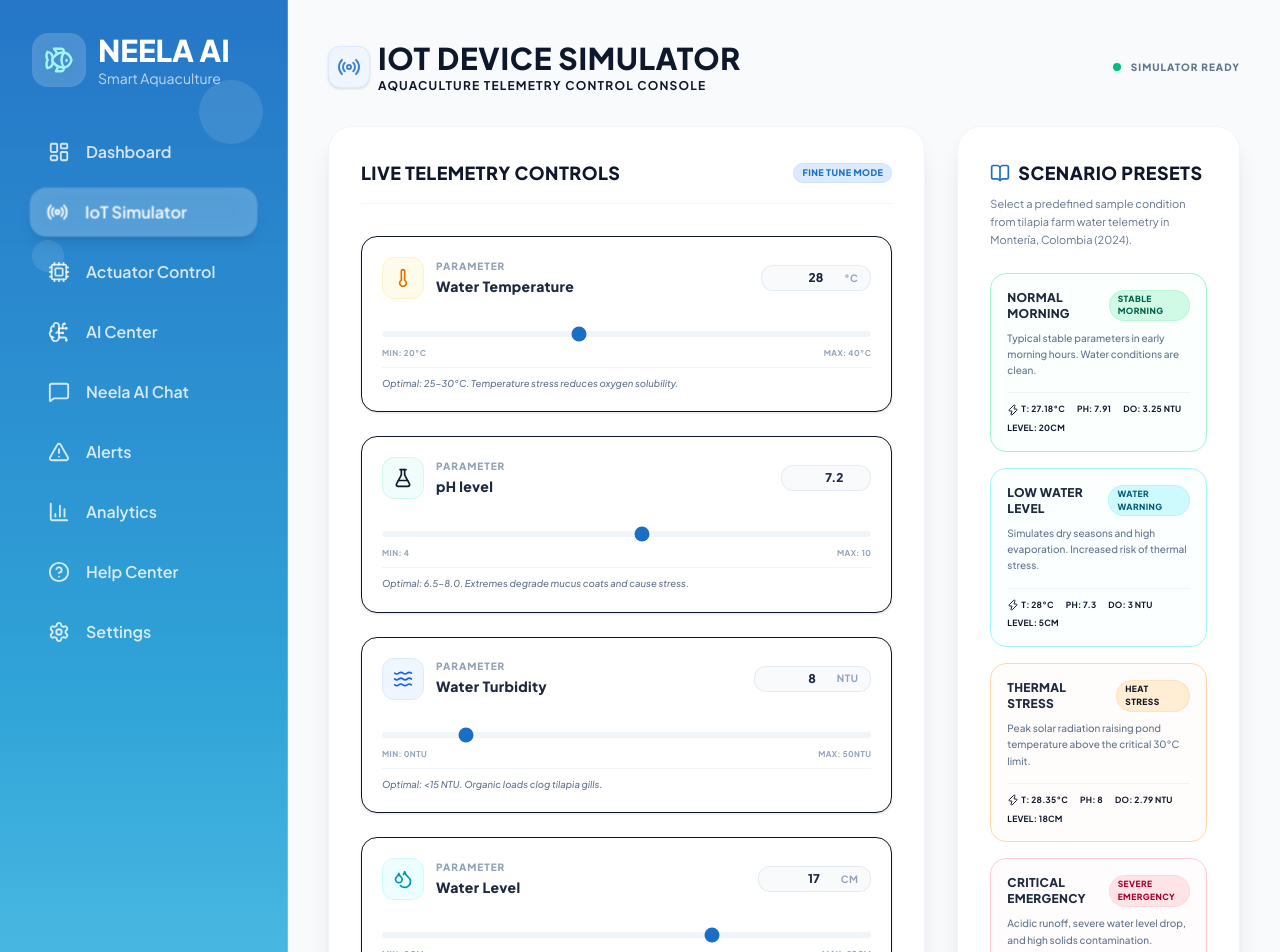
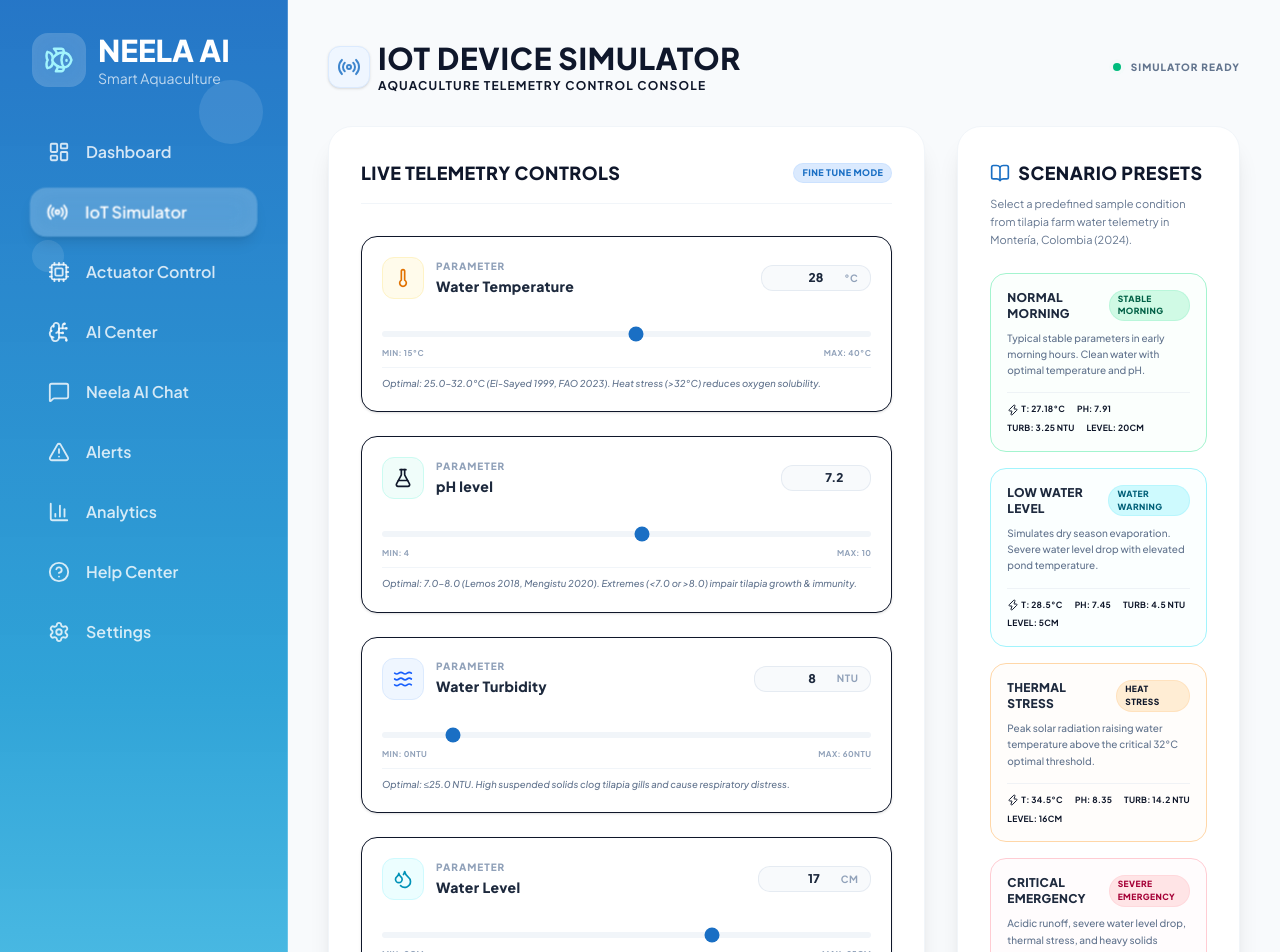
Before and after one commit to ryzmo/neela-ai, a Next.js app: page /simulator in a window 1280 px wide. Shown: the top 952 px of the page. Built offline with nearby package versions, Linux system fonts and the light colour scheme; sample sign-in values are in the browser's storage.

Commit message:
update data

```diff
--- a/src/components/AIDecisionSummary.js
+++ b/src/components/AIDecisionSummary.js
@@ -79,9 +79,7 @@
                 <Cpu className="w-4 h-4 text-slate-500 animate-pulse" />
                 <span className="text-[10px] font-bold text-slate-500 tracking-widest uppercase">RF Classifier Engine</span>
               </div>
-              <div className="px-2.5 py-0.5 rounded-full bg-blue-100 border border-blue-200/50 text-[9px] font-black text-[#1a6fc4] tracking-wider uppercase">
-                99.88% Accuracy
-              </div>
+
             </div>
 
             <span className="text-[10px] font-black text-slate-400 uppercase tracking-widest block mb-1">Pond Status</span>
--- a/src/pages/actuator.js
+++ b/src/pages/actuator.js
@@ -96,11 +96,20 @@
 }
 
   useEffect(() => {
-    setTimeout(() => {
-      loadActuator();
-      loadFeedingSchedule();
-    }, 0);
-  }, []);
+
+  loadActuator();
+
+  loadFeedingSchedule();
+
+  const interval = setInterval(() => {
+
+    loadActuator();
+
+  }, 1000);
+
+  return () => clearInterval(interval);
+
+}, []);
 
   // ============================
   // KIRIM KE FASTAPI
@@ -165,22 +174,22 @@
     });
 
     // khusus feeder
-    if (name === "feeder" && newValue) {
-      setTimeout(async () => {
-        const reset = {
-          ...updated,
-          feeder: false
-        };
+    // if (name === "feeder" && newValue) {
+    //   setTimeout(async () => {
+    //     const reset = {
+    //       ...updated,
+    //       feeder: false
+    //     };
 
-        setActuator(reset);
-        showToast("Proses pemberian pakan selesai, katup auto-feeder ditutup kembali.", "success");
+    //     setActuator(reset);
+    //     showToast("Proses pemberian pakan selesai, katup auto-feeder ditutup kembali.", "success");
 
-        await sendActuator({
-          mode,
-          ...reset
-        });
-      }, 4000);
-    }
+    //     await sendActuator({
+    //       mode,
+    //       ...reset
+    //     });
+    //   }, 4000);
+    // }
   }
 
   const handleSaveSchedule = async (e) => {
--- a/src/pages/index.js
+++ b/src/pages/index.js
@@ -725,7 +725,7 @@
 
             <p className="text-slate-655 text-sm md:text-base max-w-xl leading-relaxed mb-8">
               NEELA AI is an intelligent agent architecture combining machine learning
-              <strong> Random Forest (99.88% accuracy)</strong> and <strong>Large Language Models (LLM)</strong>
+              <strong> Random Forest</strong> and <strong>Large Language Models (LLM)</strong>
               to monitor water parameters, predict risk status, and actuate pond control (aerator, water pump, pH correction) automatically.
             </p>
 
--- a/src/pages/simulator.js
+++ b/src/pages/simulator.js
@@ -57,10 +57,10 @@
       unit: "°C",
       icon: Thermometer,
       iconColor: "text-amber-600 bg-amber-50 border-amber-100",
-      min: 20,
+      min: 15,
       max: 40,
       step: 0.01,
-      description: "Optimal: 25-30°C. Temperature stress reduces oxygen solubility."
+      description: "Optimal: 25.0–32.0°C (El-Sayed 1999, FAO 2023). Heat stress (>32°C) reduces oxygen solubility."
     },
     {
       key: "ph",
@@ -71,7 +71,7 @@
       min: 4,
       max: 10,
       step: 0.01,
-      description: "Optimal: 6.5-8.0. Extremes degrade mucus coats and cause stress."
+      description: "Optimal: 7.0–8.0 (Lemos 2018, Mengistu 2020). Extremes (<7.0 or >8.0) impair tilapia growth & immunity."
     },
     {
       key: "turbidity",
@@ -80,9 +80,9 @@
       icon: Waves,
       iconColor: "text-blue-600 bg-blue-50 border-blue-100",
       min: 0,
-      max: 50,
+      max: 60,
       step: 0.1,
-      description: "Optimal: <15 NTU. Organic loads clog tilapia gills."
+      description: "Optimal: ≤25.0 NTU. High suspended solids clog tilapia gills and cause respiratory distress."
     },
     {
       key: "water_level",
@@ -93,7 +93,7 @@
       min: 0,
       max: 25,
       step: 1,
-      description: "Optimal: 20 cm height. Critical limits trigger water relays."
+      description: "Optimal: 15–20 cm. Severe water drops (<5 cm) trigger automatic filling & circulation relays."
     },
     {
       key: "hour",
@@ -104,14 +104,14 @@
       min: 0,
       max: 23,
       step: 1,
-      description: "Diurnal cycles dictate biological oxygen consumption rates."
+      description: "Diurnal cycles dictate photosynthetic oxygen production and metabolic rates."
     }
   ];
 
   const SCENARIOS = [
     {
       title: "Normal Morning",
-      description: "Typical stable parameters in early morning hours. Water conditions are clean.",
+      description: "Typical stable parameters in early morning hours. Clean water with optimal temperature and pH.",
       values: { temperature: 27.18, ph: 7.91, turbidity: 3.25, water_level: 20, hour: 6 },
       theme: {
         border: "border-emerald-200 hover:border-emerald-400 bg-emerald-50/20",
@@ -121,8 +121,8 @@
     },
     {
       title: "Low Water Level",
-      description: "Simulates dry seasons and high evaporation. Increased risk of thermal stress.",
-      values: { temperature: 28, ph: 7.3, turbidity: 3, water_level: 5, hour: 14 },
+      description: "Simulates dry season evaporation. Severe water level drop with elevated pond temperature.",
+      values: { temperature: 28.5, ph: 7.45, turbidity: 4.5, water_level: 5, hour: 14 },
       theme: {
         border: "border-cyan-200 hover:border-cyan-400 bg-cyan-50/20",
         badge: "bg-cyan-100 text-cyan-800 border-cyan-200/50",
@@ -131,8 +131,8 @@
     },
     {
       title: "Thermal Stress",
-      description: "Peak solar radiation raising pond temperature above the critical 30°C limit.",
-      values: { temperature: 28.35, ph: 8.00, turbidity: 2.79, water_level: 18, hour: 15 },
+      description: "Peak solar radiation raising water temperature above the critical 32°C optimal threshold.",
+      values: { temperature: 34.50, ph: 8.35, turbidity: 14.2, water_level: 16, hour: 15 },
       theme: {
         border: "border-orange-200 hover:border-orange-400 bg-orange-50/20",
         badge: "bg-orange-100 text-orange-850 border-orange-200/50",
@@ -141,7 +141,7 @@
     },
     {
       title: "Critical Emergency",
-      description: "Acidic runoff, severe water level drop, and high solids contamination.",
+      description: "Acidic runoff, severe water level drop, thermal stress, and heavy solids contamination.",
       values: { temperature: 33.00, ph: 5.80, turbidity: 30.00, water_level: 2, hour: 14 },
       theme: {
         border: "border-rose-200 hover:border-rose-450 bg-rose-50/20",
@@ -334,7 +334,7 @@
                           T: {sc.values.temperature}°C
                         </span>
                         <span>pH: {sc.values.ph}</span>
-                        <span>DO: {sc.values.turbidity} NTU</span>
+                        <span>TURB: {sc.values.turbidity} NTU</span>
                         <span>Level: {sc.values.water_level}cm</span>
                       </div>
                     </button>
```
